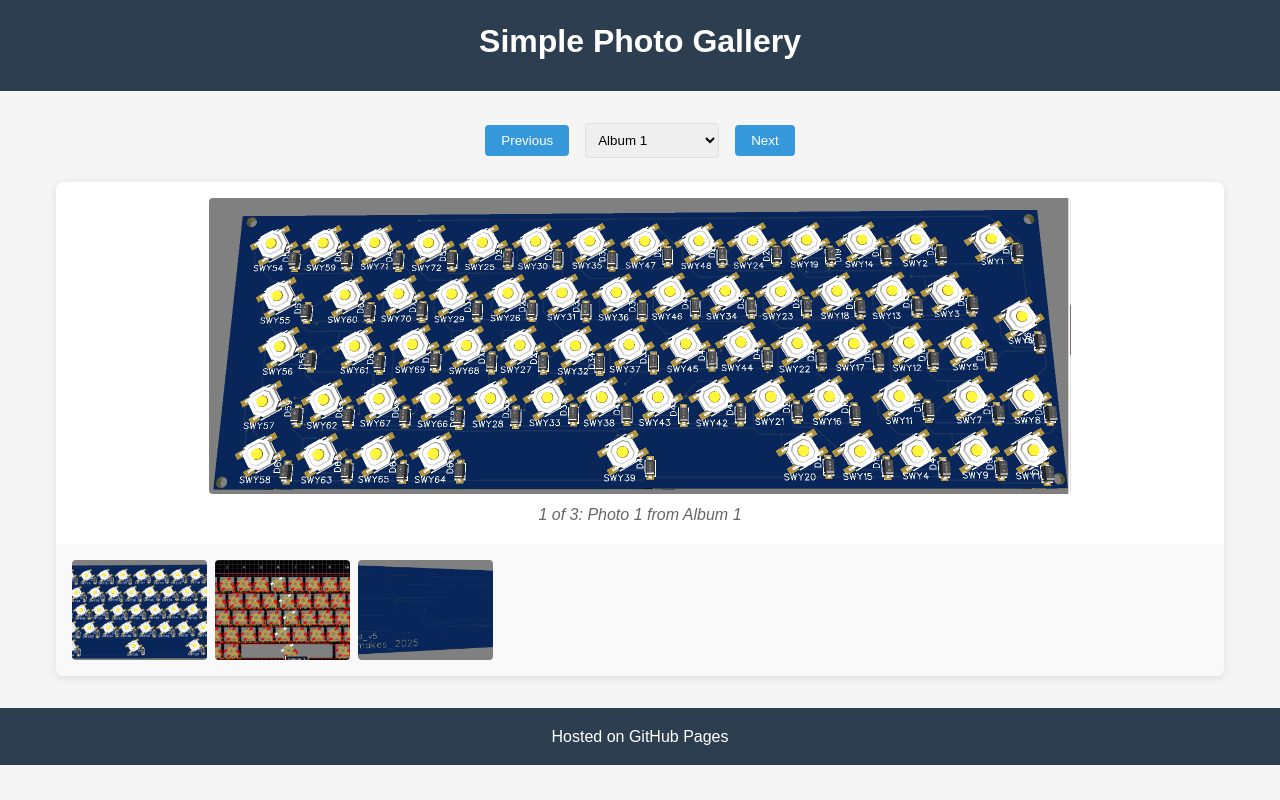
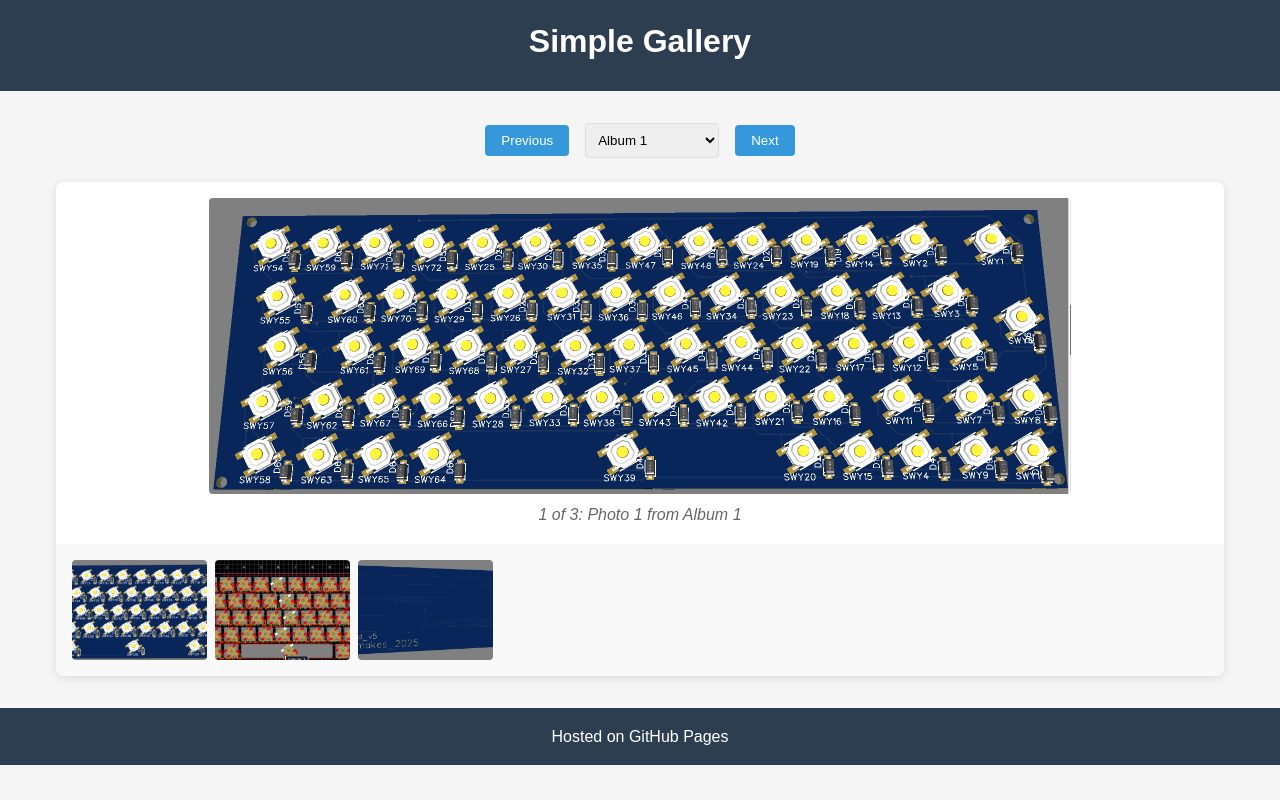
Before and after one commit to onebyte0x00/gallery-app, a plain HTML site: page index.html in a window 1280 px wide. Drawn offline with Linux system fonts and the light colour scheme.

Commit message:
Update index.html

```diff
--- a/index.html
+++ b/index.html
@@ -3,12 +3,12 @@
 <head>
     <meta charset="UTF-8">
     <meta name="viewport" content="width=device-width, initial-scale=1.0">
-    <title>Photo Gallery</title>
+    <title>Simple Gallery</title>
     <link rel="stylesheet" href="style.css">
 </head>
 <body>
     <header>
-        <h1>Simple Photo Gallery</h1>
+        <h1>Simple Gallery</h1>
     </header>
 
     <main>
```
